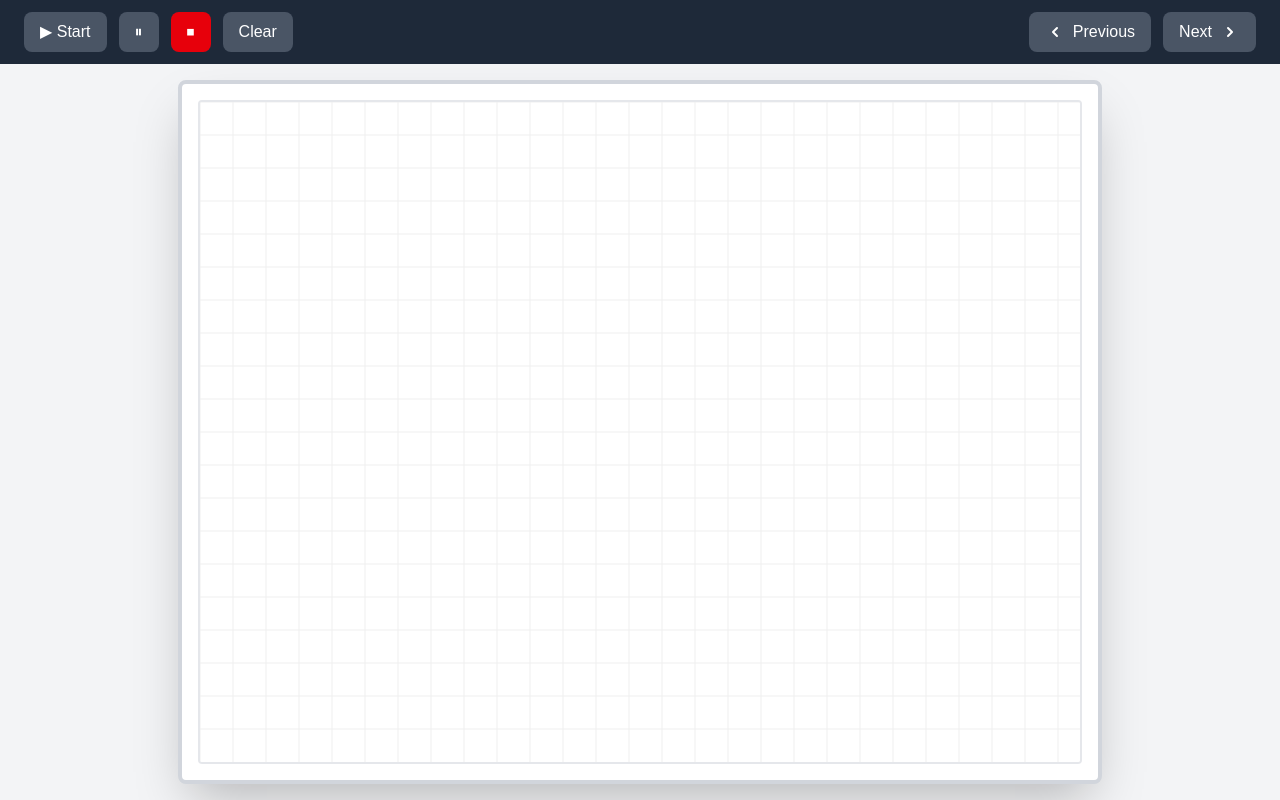
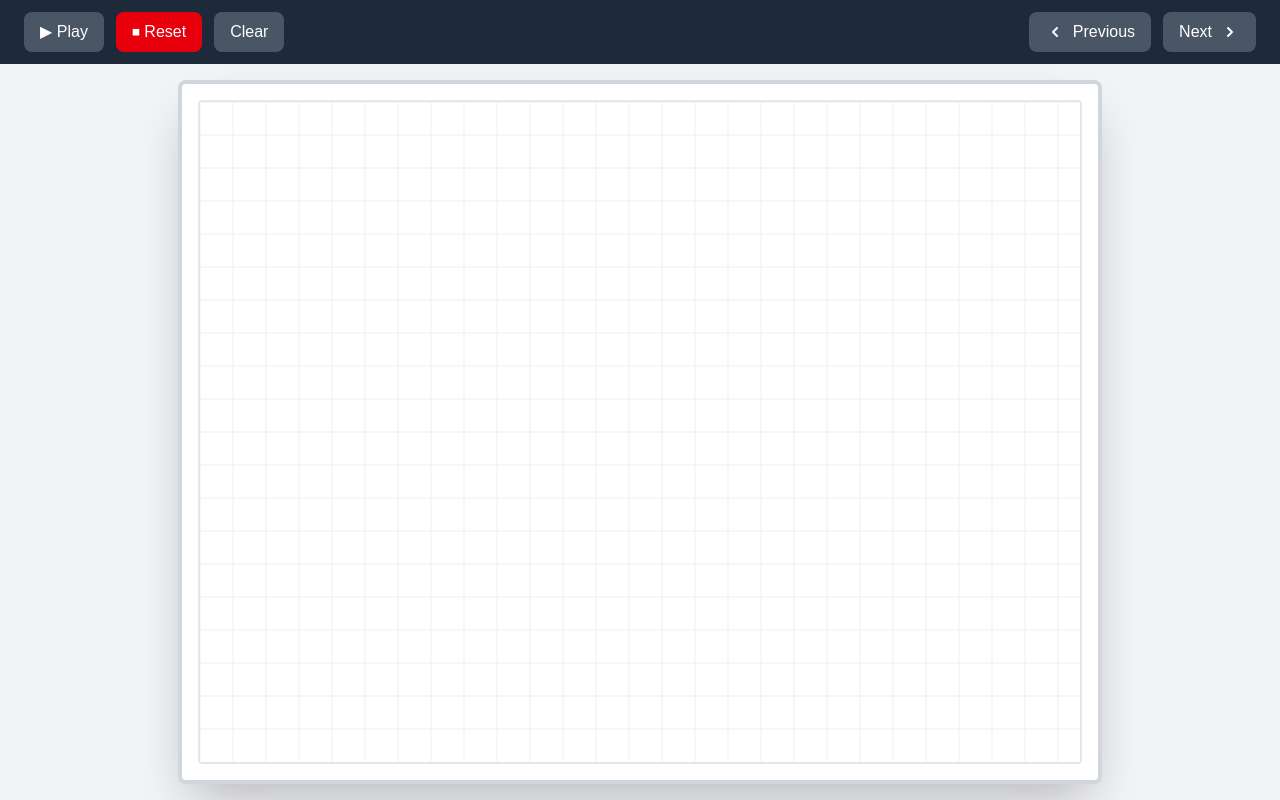
Before and after one commit to Asad-Ali09/mindly, a Next.js app in the folder client/: page /lesson in a window 1280 px wide. Built offline with nearby package versions, Linux system fonts and the light colour scheme; no server answers.

Commit message:
add pausing mechanism in whiteboard

```diff
--- a/client/src/app/lesson/page.tsx
+++ b/client/src/app/lesson/page.tsx
@@ -91,13 +91,16 @@ const LessonPage = () => {
     // Reset playback state when page changes
     setIsPlaying(false);
     setCurrentTime(0);
-  }, [currentSectionIndex, currentPageIndex]);
+  }, [currentSectionIndex, currentPageIndex, whiteboardContentCache]);
 
   const handleStart = () => {
     if (lesson) {
-      setCurrentTime(0);
       setIsPlaying(true);
     }
+  };
+
+  const handlePause = () => {
+    setIsPlaying(false);
   };
 
   const handleStop = () => {
@@ -107,7 +110,8 @@ const LessonPage = () => {
   const handleReset = () => {
     setIsPlaying(false);
     setCurrentTime(0);
-    setLesson(null);
+    // Trigger a re-render of whiteboard to reset timing refs
+    setClearKey(prev => prev + 1);
   };
 
   const handleClear = () => {
@@ -134,24 +138,17 @@ const LessonPage = () => {
       <div className="bg-gray-800 text-white px-6 py-3 flex items-center justify-between shadow-lg">
         <div className="flex gap-3">
           <button
-            onClick={handleStart}
-            disabled={isPlaying || !lesson || isLoadingWhiteboard}
+            onClick={isPlaying ? handlePause : handleStart}
+            disabled={!lesson || isLoadingWhiteboard}
             className="px-4 py-2 bg-green-600 hover:bg-green-700 disabled:bg-gray-600 disabled:cursor-not-allowed rounded-lg transition-colors"
           >
-            {isPlaying ? '▶ Playing...' : '▶ Start'}
-          </button>
-          <button
-            onClick={handleStop}
-            disabled={!isPlaying}
-            className="px-4 py-2 bg-yellow-600 hover:bg-yellow-700 disabled:bg-gray-600 disabled:cursor-not-allowed rounded-lg transition-colors"
-          >
-            ⏸
+            {isPlaying ? '⏸ Pause' : '▶ Play'}
           </button>
           <button
             onClick={handleReset}
             className="px-4 py-2 bg-red-600 hover:bg-red-700 rounded-lg transition-colors"
           >
-            ⏹
+            ⏹ Reset
           </button>
           <button
             onClick={handleClear}
@@ -242,7 +239,7 @@ const LessonPage = () => {
           key={clearKey}
           isPlaying={isPlaying}
           onStart={handleStart}
-          onStop={handleStop}
+          onStop={handlePause}
           onReset={handleReset}
           onClear={handleClear}
           currentTime={currentTime}
--- a/client/src/components/Whiteboard.tsx
+++ b/client/src/components/Whiteboard.tsx
@@ -61,6 +61,7 @@ const Whiteboard: React.FC<WhiteboardProps> = ({ isPlaying, onStart, onStop, onR
   const [currentCaption, setCurrentCaption] = useState<string>('');
   const animationRef = useRef<number | null>(null);
   const startTimeRef = useRef<number | null>(null);
+  const pauseTimeRef = useRef<number>(0); // Track time when paused
   const audioRef = useRef<HTMLAudioElement | null>(null);
 
   // Canvas dimensions - base size that lessons are designed for
@@ -118,12 +119,23 @@ const Whiteboard: React.FC<WhiteboardProps> = ({ isPlaying, onStart, onStop, onR
     };
   }, []);
 
+  // Store pause time when pausing
+  useEffect(() => {
+    if (!isPlaying && startTimeRef.current !== null) {
+      pauseTimeRef.current = currentTime;
+    }
+  }, [isPlaying, currentTime]);
+
   // Animation loop
   useEffect(() => {
-    if (!isPlaying || !lesson) return;
+    if (!isPlaying || !lesson) {
+      return;
+    }
 
-    if (!startTimeRef.current) {
-      startTimeRef.current = performance.now();
+    // When resuming (or starting), calculate the correct start time ONCE
+    // by subtracting the pause time from the current timestamp
+    if (startTimeRef.current === null) {
+      startTimeRef.current = performance.now() - (pauseTimeRef.current * 1000);
     }
 
     const animate = (timestamp: number) => {
@@ -199,10 +211,9 @@ const Whiteboard: React.FC<WhiteboardProps> = ({ isPlaying, onStart, onStop, onR
     };
   }, [isPlaying, lesson, onStop, onTimeUpdate]);
 
-  // Reset animation start time when lesson changes or stops
+  // Handle pause/stop behavior
   useEffect(() => {
     if (!isPlaying) {
-      startTimeRef.current = null;
       if (animationRef.current) {
         cancelAnimationFrame(animationRef.current);
         animationRef.current = null;
@@ -211,6 +222,8 @@ const Whiteboard: React.FC<WhiteboardProps> = ({ isPlaying, onStart, onStop, onR
         audioRef.current.pause();
         audioRef.current = null;
       }
+      // Reset startTimeRef so it recalculates on resume
+      startTimeRef.current = null;
     }
   }, [isPlaying]);
 
@@ -218,6 +231,8 @@ const Whiteboard: React.FC<WhiteboardProps> = ({ isPlaying, onStart, onStop, onR
   useEffect(() => {
     setElements([]);
     setCurrentCaption('');
+    startTimeRef.current = null;
+    pauseTimeRef.current = 0;
   }, [lesson]);
 
   // Handle clear action from parent
```
